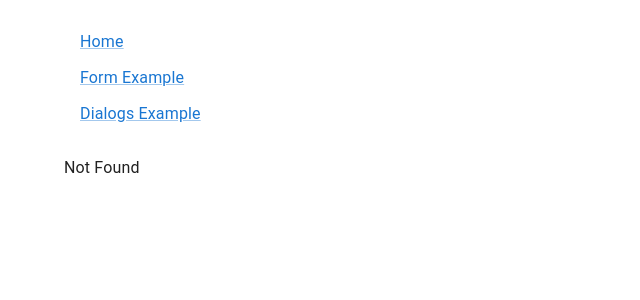
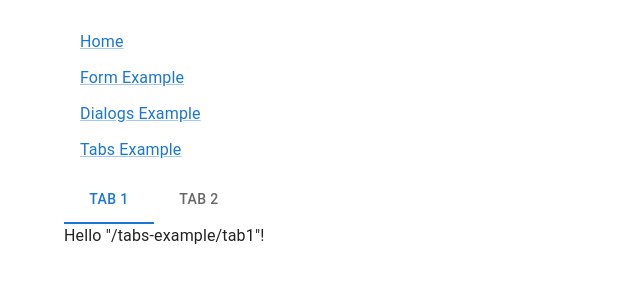
Before and after one commit to cwncollab-org/component-kit, a React (Vite) app: page /tabs-example/tab1 in a window 1280 px wide. Before the commit this address had no page. Shown: the top 300 px of the page, without its empty margins (0-640 px from the left). Built offline with nearby package versions, Linux system fonts and the light colour scheme.

Commit message:
Add Tabs Example

```diff
--- a/src/routeTree.gen.ts
+++ b/src/routeTree.gen.ts
@@ -11,11 +11,21 @@
 // Import Routes
 
 import { Route as rootRoute } from './routes/__root'
+import { Route as TabsExampleImport } from './routes/tabs-example'
 import { Route as FormExampleImport } from './routes/form-example'
 import { Route as DialogsExampleImport } from './routes/dialogs-example'
 import { Route as IndexImport } from './routes/index'
+import { Route as TabsExampleIndexImport } from './routes/tabs-example/index'
+import { Route as TabsExampleTab2Import } from './routes/tabs-example/tab2'
+import { Route as TabsExampleTab1Import } from './routes/tabs-example/tab1'
 
 // Create/Update Routes
+
+const TabsExampleRoute = TabsExampleImport.update({
+  id: '/tabs-example',
+  path: '/tabs-example',
+  getParentRoute: () => rootRoute,
+} as any)
 
 const FormExampleRoute = FormExampleImport.update({
   id: '/form-example',
@@ -33,6 +43,24 @@ const IndexRoute = IndexImport.update({
   id: '/',
   path: '/',
   getParentRoute: () => rootRoute,
+} as any)
+
+const TabsExampleIndexRoute = TabsExampleIndexImport.update({
+  id: '/',
+  path: '/',
+  getParentRoute: () => TabsExampleRoute,
+} as any)
+
+const TabsExampleTab2Route = TabsExampleTab2Import.update({
+  id: '/tab2',
+  path: '/tab2',
+  getParentRoute: () => TabsExampleRoute,
+} as any)
+
+const TabsExampleTab1Route = TabsExampleTab1Import.update({
+  id: '/tab1',
+  path: '/tab1',
+  getParentRoute: () => TabsExampleRoute,
 } as any)
 
 // Populate the FileRoutesByPath interface
@@ -60,21 +88,72 @@ declare module '@tanstack/react-router' {
       preLoaderRoute: typeof FormExampleImport
       parentRoute: typeof rootRoute
     }
+    '/tabs-example': {
+      id: '/tabs-example'
+      path: '/tabs-example'
+      fullPath: '/tabs-example'
+      preLoaderRoute: typeof TabsExampleImport
+      parentRoute: typeof rootRoute
+    }
+    '/tabs-example/tab1': {
+      id: '/tabs-example/tab1'
+      path: '/tab1'
+      fullPath: '/tabs-example/tab1'
+      preLoaderRoute: typeof TabsExampleTab1Import
+      parentRoute: typeof TabsExampleImport
+    }
+    '/tabs-example/tab2': {
+      id: '/tabs-example/tab2'
+      path: '/tab2'
+      fullPath: '/tabs-example/tab2'
+      preLoaderRoute: typeof TabsExampleTab2Import
+      parentRoute: typeof TabsExampleImport
+    }
+    '/tabs-example/': {
+      id: '/tabs-example/'
+      path: '/'
+      fullPath: '/tabs-example/'
+      preLoaderRoute: typeof TabsExampleIndexImport
+      parentRoute: typeof TabsExampleImport
+    }
   }
 }
 
 // Create and export the route tree
 
+interface TabsExampleRouteChildren {
+  TabsExampleTab1Route: typeof TabsExampleTab1Route
+  TabsExampleTab2Route: typeof TabsExampleTab2Route
+  TabsExampleIndexRoute: typeof TabsExampleIndexRoute
+}
+
+const TabsExampleRouteChildren: TabsExampleRouteChildren = {
+  TabsExampleTab1Route: TabsExampleTab1Route,
+  TabsExampleTab2Route: TabsExampleTab2Route,
+  TabsExampleIndexRoute: TabsExampleIndexRoute,
+}
+
+const TabsExampleRouteWithChildren = TabsExampleRoute._addFileChildren(
+  TabsExampleRouteChildren,
+)
+
 export interface FileRoutesByFullPath {
   '/': typeof IndexRoute
   '/dialogs-example': typeof DialogsExampleRoute
   '/form-example': typeof FormExampleRoute
+  '/tabs-example': typeof TabsExampleRouteWithChildren
+  '/tabs-example/tab1': typeof TabsExampleTab1Route
+  '/tabs-example/tab2': typeof TabsExampleTab2Route
+  '/tabs-example/': typeof TabsExampleIndexRoute
 }
 
 export interface FileRoutesByTo {
   '/': typeof IndexRoute
   '/dialogs-example': typeof DialogsExampleRoute
   '/form-example': typeof FormExampleRoute
+  '/tabs-example/tab1': typeof TabsExampleTab1Route
+  '/tabs-example/tab2': typeof TabsExampleTab2Route
+  '/tabs-example': typeof TabsExampleIndexRoute
 }
 
 export interface FileRoutesById {
@@ -82,14 +161,39 @@ export interface FileRoutesById {
   '/': typeof IndexRoute
   '/dialogs-example': typeof DialogsExampleRoute
   '/form-example': typeof FormExampleRoute
+  '/tabs-example': typeof TabsExampleRouteWithChildren
+  '/tabs-example/tab1': typeof TabsExampleTab1Route
+  '/tabs-example/tab2': typeof TabsExampleTab2Route
+  '/tabs-example/': typeof TabsExampleIndexRoute
 }
 
 export interface FileRouteTypes {
   fileRoutesByFullPath: FileRoutesByFullPath
-  fullPaths: '/' | '/dialogs-example' | '/form-example'
+  fullPaths:
+    | '/'
+    | '/dialogs-example'
+    | '/form-example'
+    | '/tabs-example'
+    | '/tabs-example/tab1'
+    | '/tabs-example/tab2'
+    | '/tabs-example/'
   fileRoutesByTo: FileRoutesByTo
-  to: '/' | '/dialogs-example' | '/form-example'
-  id: '__root__' | '/' | '/dialogs-example' | '/form-example'
+  to:
+    | '/'
+    | '/dialogs-example'
+    | '/form-example'
+    | '/tabs-example/tab1'
+    | '/tabs-example/tab2'
+    | '/tabs-example'
+  id:
+    | '__root__'
+    | '/'
+    | '/dialogs-example'
+    | '/form-example'
+    | '/tabs-example'
+    | '/tabs-example/tab1'
+    | '/tabs-example/tab2'
+    | '/tabs-example/'
   fileRoutesById: FileRoutesById
 }
 
@@ -97,12 +201,14 @@ export interface RootRouteChildren {
   IndexRoute: typeof IndexRoute
   DialogsExampleRoute: typeof DialogsExampleRoute
   FormExampleRoute: typeof FormExampleRoute
+  TabsExampleRoute: typeof TabsExampleRouteWithChildren
 }
 
 const rootRouteChildren: RootRouteChildren = {
   IndexRoute: IndexRoute,
   DialogsExampleRoute: DialogsExampleRoute,
   FormExampleRoute: FormExampleRoute,
+  TabsExampleRoute: TabsExampleRouteWithChildren,
 }
 
 export const routeTree = rootRoute
@@ -117,7 +223,8 @@ export const routeTree = rootRoute
       "children": [
         "/",
         "/dialogs-example",
-        "/form-example"
+        "/form-example",
+        "/tabs-example"
       ]
     },
     "/": {
@@ -128,6 +235,26 @@ export const routeTree = rootRoute
     },
     "/form-example": {
       "filePath": "form-example.tsx"
+    },
+    "/tabs-example": {
+      "filePath": "tabs-example.tsx",
+      "children": [
+        "/tabs-example/tab1",
+        "/tabs-example/tab2",
+        "/tabs-example/"
+      ]
+    },
+    "/tabs-example/tab1": {
+      "filePath": "tabs-example/tab1.tsx",
+      "parent": "/tabs-example"
+    },
+    "/tabs-example/tab2": {
+      "filePath": "tabs-example/tab2.tsx",
+      "parent": "/tabs-example"
+    },
+    "/tabs-example/": {
+      "filePath": "tabs-example/index.tsx",
+      "parent": "/tabs-example"
     }
   }
 }
--- a/src/routes/__root.tsx
+++ b/src/routes/__root.tsx
@@ -23,6 +23,11 @@ export const Route = createRootRoute({
               Dialogs Example
             </Link>
           </MenuItem>
+          <MenuItem>
+            <Link component={RouterLink} to='/tabs-example'>
+              Tabs Example
+            </Link>
+          </MenuItem>
         </MenuList>
       </Box>
       <Box component='main'>
--- /dev/null
+++ b/src/routes/tabs-example.tsx
@@ -0,0 +1,19 @@
+import { Box, Tabs } from '@mui/material'
+import { createFileRoute, Outlet } from '@tanstack/react-router'
+import { RouterTab, useRouterTabsValue } from '../lib'
+export const Route = createFileRoute('/tabs-example')({
+  component: RouteComponent,
+})
+
+function RouteComponent() {
+  const value = useRouterTabsValue()
+  return (
+    <Box>
+      <Tabs value={value}>
+        <RouterTab value='/tabs-example/tab1' label='Tab 1' />
+        <RouterTab value='/tabs-example/tab2' label='Tab 2' />
+      </Tabs>
+      <Outlet />
+    </Box>
+  )
+}
--- /dev/null
+++ b/src/routes/tabs-example/index.tsx
@@ -0,0 +1,7 @@
+import { createFileRoute, redirect } from '@tanstack/react-router'
+
+export const Route = createFileRoute('/tabs-example/')({
+  beforeLoad: () => {
+    throw redirect({ to: '/tabs-example/tab1' })
+  },
+})
--- /dev/null
+++ b/src/routes/tabs-example/tab1.tsx
@@ -0,0 +1,9 @@
+import { createFileRoute } from '@tanstack/react-router'
+
+export const Route = createFileRoute('/tabs-example/tab1')({
+  component: RouteComponent,
+})
+
+function RouteComponent() {
+  return <div>Hello "/tabs-example/tab1"!</div>
+}
--- /dev/null
+++ b/src/routes/tabs-example/tab2.tsx
@@ -0,0 +1,9 @@
+import { createFileRoute } from '@tanstack/react-router'
+
+export const Route = createFileRoute('/tabs-example/tab2')({
+  component: RouteComponent,
+})
+
+function RouteComponent() {
+  return <div>Hello "/tabs-example/tab2"!</div>
+}
```
